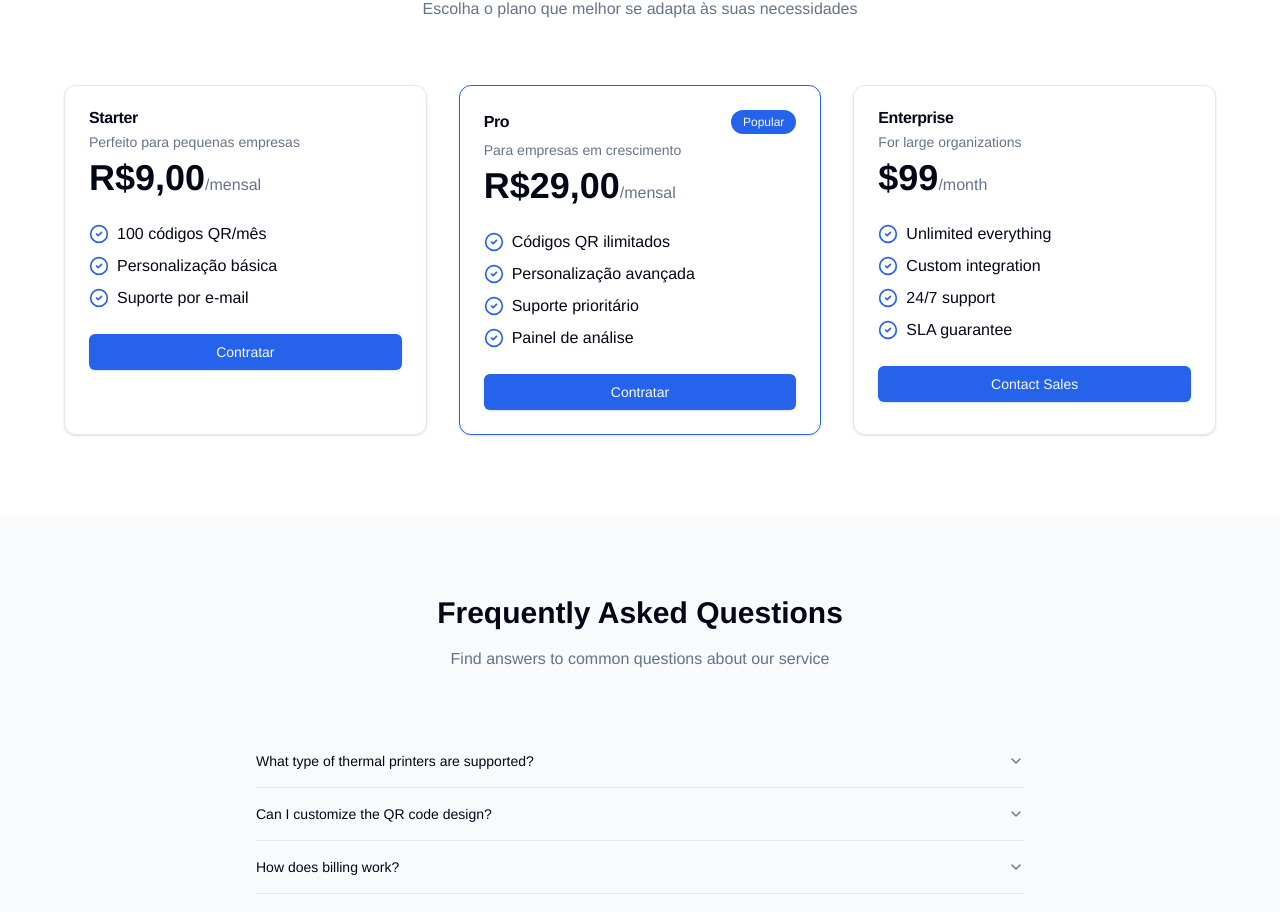
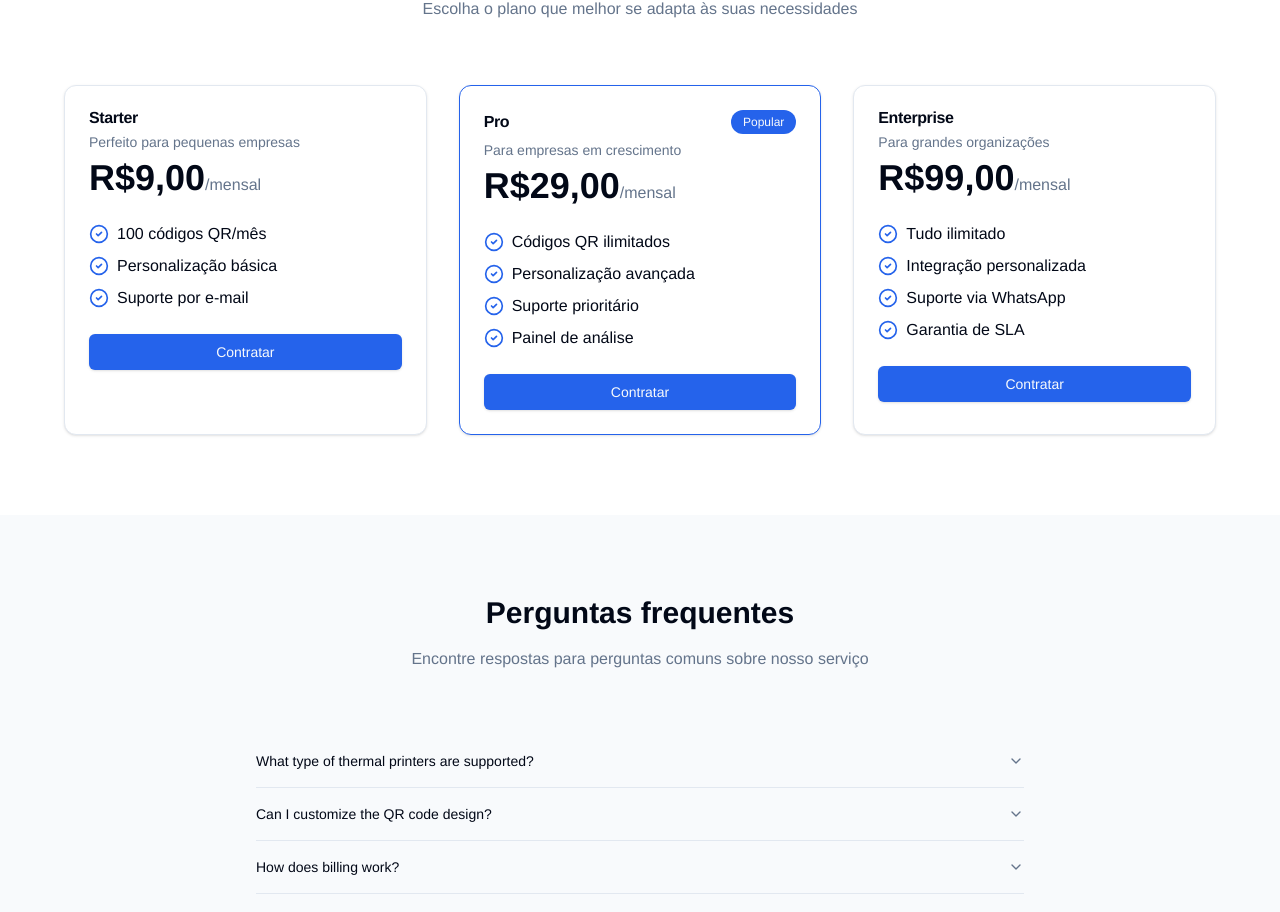
Before and after one commit to danielbragadasilva/cupomprint, a Next.js app: page / in a window 1280 px wide. Shown: the part 1319-2231 px from the top of the page. Built offline with nearby package versions, Linux system fonts and the light colour scheme.

Commit message:
update info

```diff
--- a/components/landing-page.tsx
+++ b/components/landing-page.tsx
@@ -322,34 +322,34 @@ export default function LandingPage() {
               <Card>
                 <CardHeader>
                   <CardTitle>Enterprise</CardTitle>
-                  <CardDescription>For large organizations</CardDescription>
+                  <CardDescription>Para grandes organizações</CardDescription>
                   <div className="mt-4">
-                    <span className="text-4xl font-bold">$99</span>
-                    <span className="text-muted-foreground">/month</span>
+                    <span className="text-4xl font-bold">R$99,00</span>
+                    <span className="text-muted-foreground">/mensal</span>
                   </div>
                 </CardHeader>
                 <CardContent>
                   <ul className="space-y-2">
                     <li className="flex items-center">
                       <CheckCircle2 className="h-5 w-5 text-primary mr-2" />
-                      Unlimited everything
+                      Tudo ilimitado
                     </li>
                     <li className="flex items-center">
                       <CheckCircle2 className="h-5 w-5 text-primary mr-2" />
-                      Custom integration
+                      Integração personalizada
                     </li>
                     <li className="flex items-center">
                       <CheckCircle2 className="h-5 w-5 text-primary mr-2" />
-                      24/7 support
+                      Suporte via WhatsApp
                     </li>
                     <li className="flex items-center">
                       <CheckCircle2 className="h-5 w-5 text-primary mr-2" />
-                      SLA guarantee
+                      Garantia de SLA
                     </li>
                   </ul>
                 </CardContent>
                 <CardFooter>
-                  <Button className="w-full">Contact Sales</Button>
+                  <Button className="w-full">Contratar</Button>
                 </CardFooter>
               </Card>
             </div>
@@ -361,10 +361,10 @@ export default function LandingPage() {
           <div className="container mx-auto max-w-3xl">
             <div className="text-center mb-16">
               <h2 className="text-3xl font-bold mb-4">
-                Frequently Asked Questions
+              Perguntas frequentes
               </h2>
               <p className="text-muted-foreground">
-                Find answers to common questions about our service
+              Encontre respostas para perguntas comuns sobre nosso serviço
               </p>
             </div>
             <Accordion type="single" collapsible className="w-full">
```
